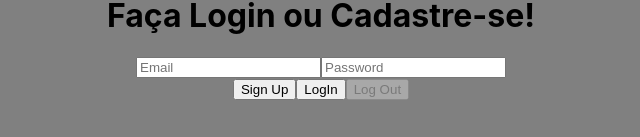
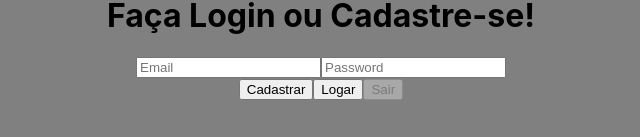
Before and after one commit to luizfelper/AuthUserEmailAndPass, a React (Create React App) app: page / in a window 1280 px wide. Shown: the part 363-500 px from the top of the page, without its empty margins (319-959 px from the left). Built offline with nearby package versions, Linux system fonts and the light colour scheme; no server answers.

Commit message:
Ajustes nos botões

```diff
--- a/src/App.js
+++ b/src/App.js
@@ -64,9 +64,9 @@ function App() {
       </div>
 
       <div className="butoes">
-        <button disabled={loading || currentUser != null} onClick={handleSignup}>Sign Up</button>
-        <button disabled={loading || currentUser != null} onClick={handleLogin}>LogIn</button>
-        <button disabled={loading || !currentUser} onClick={handleLogout}>Log Out</button>
+        <button disabled={loading || currentUser != null} onClick={handleSignup}>Cadastrar</button>
+        <button disabled={loading || currentUser != null} onClick={handleLogin}>Logar</button>
+        <button disabled={loading || !currentUser} onClick={handleLogout}>Sair</button>
       </div>
     </div>
   );
```
